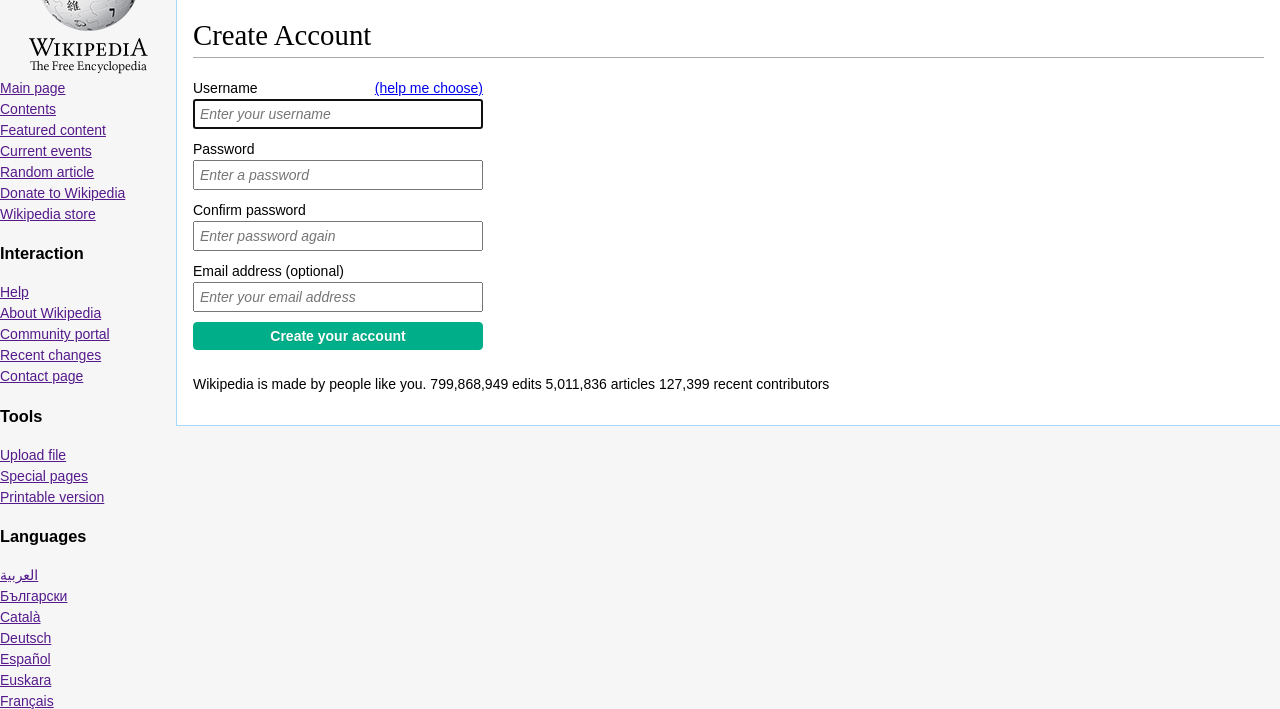
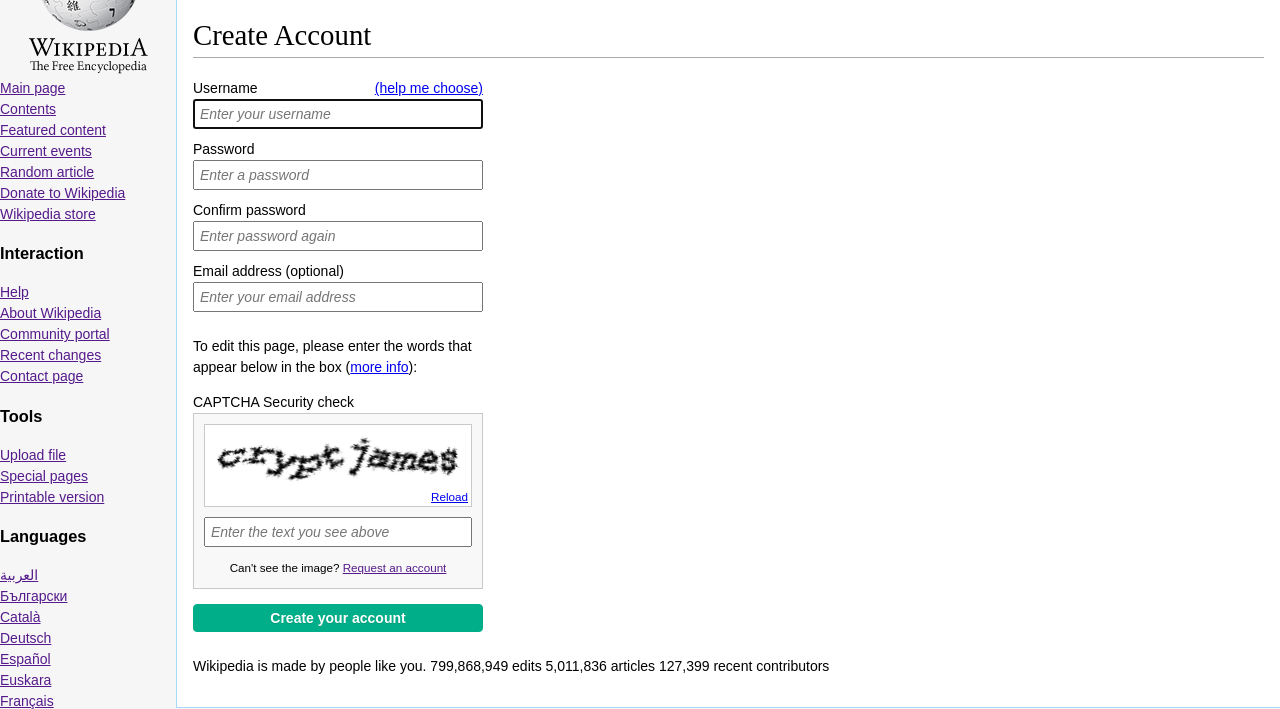
Before and after one commit to glukocerin/mrakosms, a plain HTML site: page week-2/wikipedia/signup.html in a window 1280 px wide. Shown: the part 83-792 px from the top of the page. Drawn offline with Linux system fonts and the light colour scheme.

Commit message:
add static captcha

```diff
--- a/week-2/wikipedia/css/form.css
+++ b/week-2/wikipedia/css/form.css
@@ -10,6 +10,28 @@
 .signup input {
   margin-bottom: 10px;
   width: 100%;
+}
+.captcha {
+  background: #f8f8f8;
+  border: 1px solid #c9c9c9;
+  margin-bottom: 15px;
+  padding: 10px;
+  text-align: center;
+}
+
+.captcha-image {
+  background: #ffffff;
+  border: 1px solid #c9c9c9;
+  line-height: 1;
+  margin-bottom: 10px;
+  padding-bottom: 10px;
+  position: relative;
+}
+
+.captcha-image small {
+  bottom: 3px;
+  position: absolute;
+  right: 3px;
 }
 
 button {
--- a/week-2/wikipedia/css/main.css
+++ b/week-2/wikipedia/css/main.css
@@ -29,6 +29,10 @@
 
 li {
   list-style: none;
+}
+
+img {
+  max-width: 100%;
 }
 
 .main-container {
--- a/week-2/wikipedia/signup.html
+++ b/week-2/wikipedia/signup.html
@@ -36,6 +36,19 @@
             <input required type="password" id="password-confirmation" placeholder="Enter password again">
             <label for="email">Email address (optional)</label>
             <input type="email" id="email" placeholder="Enter your email address">
+            <p>
+              To edit this page, please enter the words that appear below in the box (<a href="#">more info</a>):
+            </p>
+            <label for="captcha-text">CAPTCHA Security check</label>
+            <div class="captcha">
+            <div class="captcha-image">
+              <img src="img/captcha.png" alt="Enter the text">
+              <small><a href="#">Reload</a></small>
+            </div>
+            <input type="text" id="captcha-text" placeholder="Enter the text you see above">
+
+            <small>Can't see the image? <a href="">Request an account</a></small>
+            </div>
             <button type="submit">Create your account</button>
         </form>
         <p>
```
Also changed, not shown: week-2/wikipedia/img/captcha.png (added).
